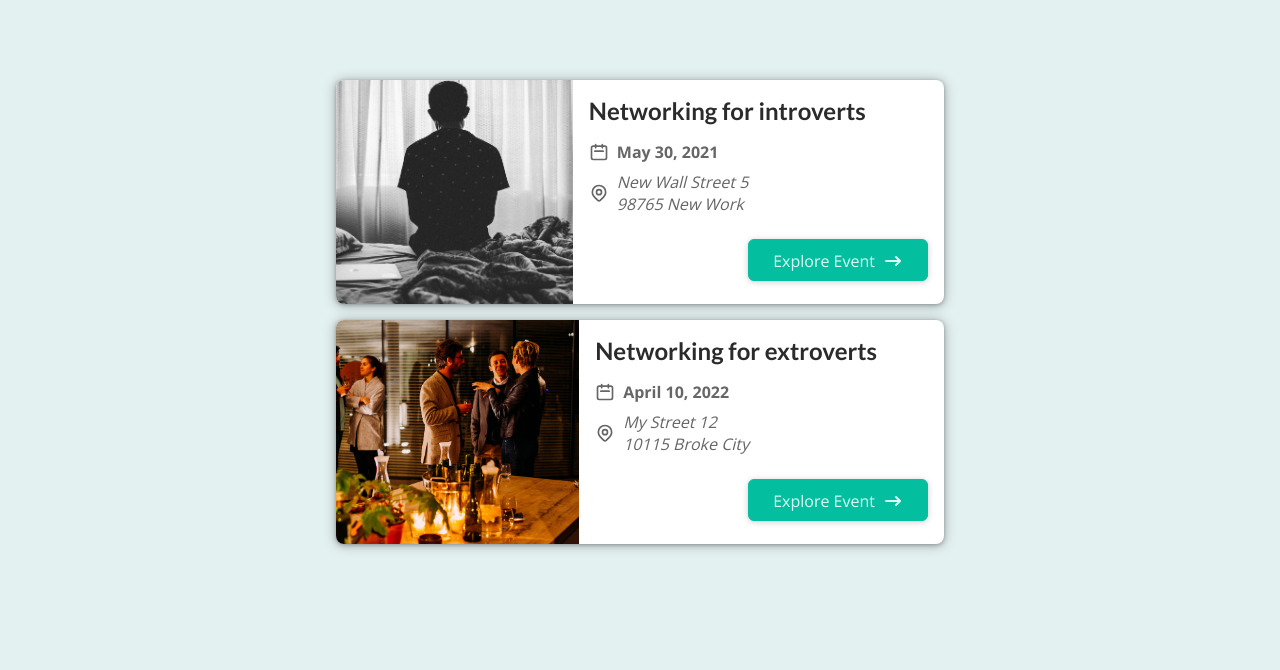
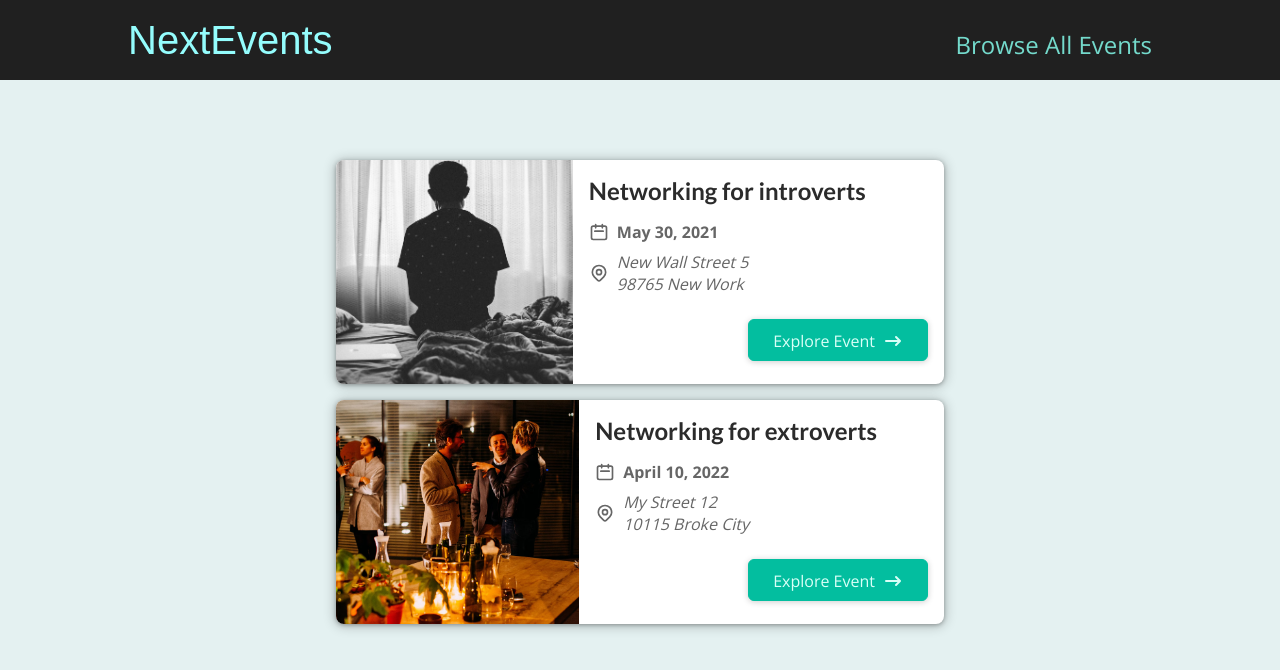
Before and after one commit to Vasant-Mestry-11/events-page-router-app, a Next.js app: page / in a window 1280 px wide. Shown: the top 670 px of the page. Built offline with nearby package versions, Linux system fonts and the light colour scheme.

Commit message:
:zap: :art: :lipstick: layout and main header added

```diff
--- /dev/null
+++ b/components/layout/layout.js
@@ -0,0 +1,13 @@
+import MainHeader from "./main-header";
+
+
+export default function Layout({
+  children
+}) {
+  return <>
+    <MainHeader />
+    <main>
+      {children}
+    </main>
+  </>
+}
--- /dev/null
+++ b/components/layout/main-header.js
@@ -0,0 +1,18 @@
+import Link from "next/link";
+import classes from './main-header.module.css'
+
+export default function MainHeader() {
+
+  return <header className={classes.header}>
+    <div className={classes.logo}>
+      <Link href='/'>NextEvents</Link>
+    </div>
+    <nav className={classes.navigation}>
+      <ul>
+        <li>
+          <Link href='/events'>Browse All Events</Link>
+        </li>
+      </ul>
+    </nav>
+  </header>
+}
--- /dev/null
+++ b/components/layout/main-header.module.css
@@ -0,0 +1,41 @@
+.header {
+  width: 100%;
+  display: flex;
+  justify-content: space-between;
+  align-items: baseline;
+  padding: 1rem 10%;
+  height: 5rem;
+  background-color: #202020;
+}
+
+.logo {
+  font-size: 1.5rem;
+  color: white;
+  font-family: "Fira", sans-serif;
+  height: 100%;
+  display: flex;
+  justify-content: center;
+  align-items: center;
+  color: #94fdfd;
+}
+
+.logo a {
+  text-decoration: none;
+  color: #94fdfd;
+}
+
+.navigation a {
+  text-decoration: none;
+  color: #74dacc;
+  font-size: 1rem;
+}
+
+@media (min-width: 768px) {
+  .logo {
+    font-size: 2.5rem;
+  }
+
+  .navigation a {
+    font-size: 1.5rem;
+  }
+}
--- a/pages/_app.js
+++ b/pages/_app.js
@@ -1,7 +1,12 @@
-import '../styles/globals.css'
+import Layout from "@/components/layout/layout";
+import "../styles/globals.css";
 
 function MyApp({ Component, pageProps }) {
-  return <Component {...pageProps} />
+  return (
+    <Layout>
+      <Component {...pageProps} />
+    </Layout>
+  );
 }
 
-export default MyApp
+export default MyApp;
```
